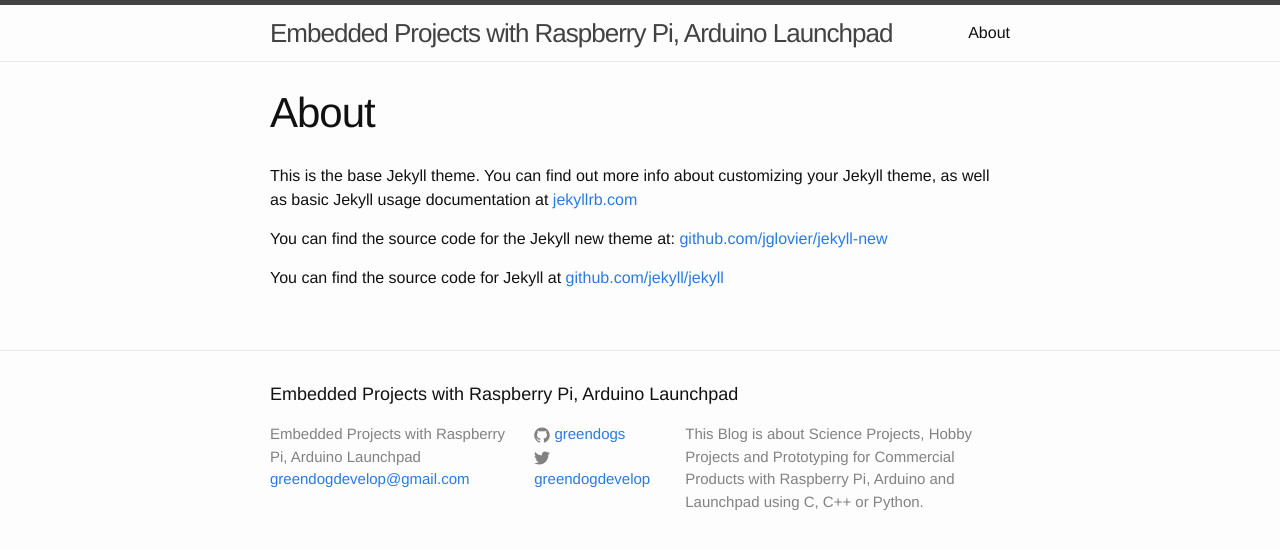
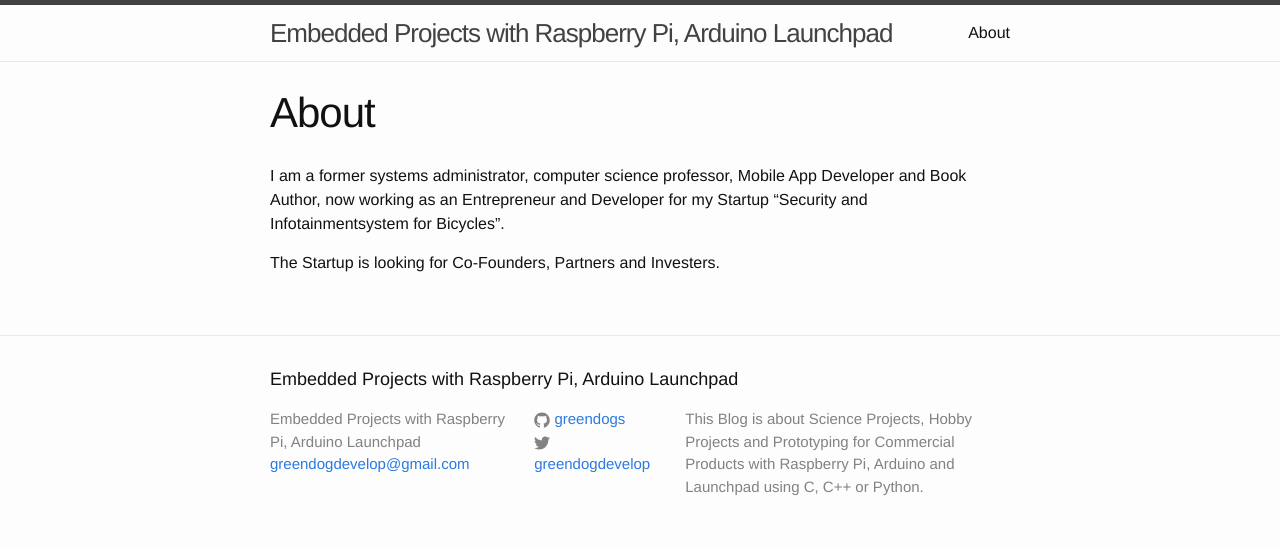
Before and after one commit to greendogs/embedded-projects, a Jekyll site: the page built from about.md, in a window 1280 px wide. Shown: the top 549 px of the page. Built offline with Jekyll 4.4.1, drawn with Linux system fonts in a browser that asks for light colours.

Commit message:
Initial commit

```diff
--- a/about.md
+++ b/about.md
@@ -4,8 +4,6 @@
 permalink: /about/
 ---
 
-This is the base Jekyll theme. You can find out more info about customizing your Jekyll theme, as well as basic Jekyll usage documentation at [jekyllrb.com](http://jekyllrb.com/)
+I am a former systems administrator, computer science professor, Mobile App Developer and Book Author, now working as an Entrepreneur and Developer for my Startup "Security and Infotainmentsystem for Bicycles".
 
-You can find the source code for the Jekyll new theme at: [github.com/jglovier/jekyll-new](https://github.com/jglovier/jekyll-new)
-
-You can find the source code for Jekyll at [github.com/jekyll/jekyll](https://github.com/jekyll/jekyll)
+The Startup is looking for Co-Founders, Partners and Investers.
```
Also changed, not shown: 1 other file.
